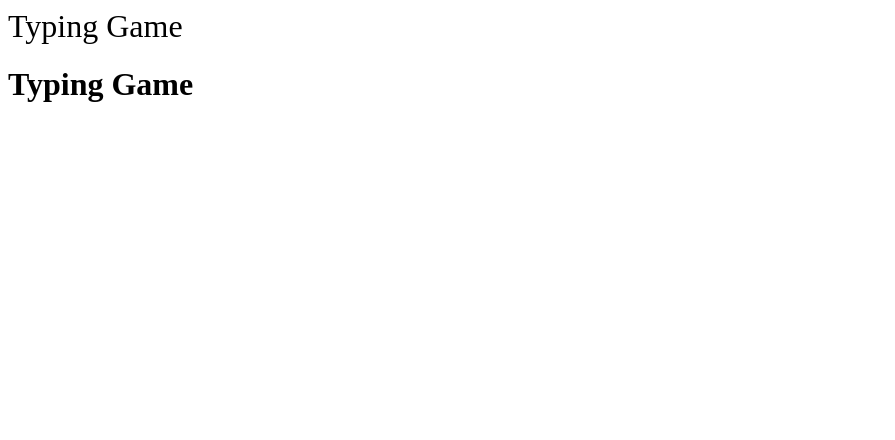
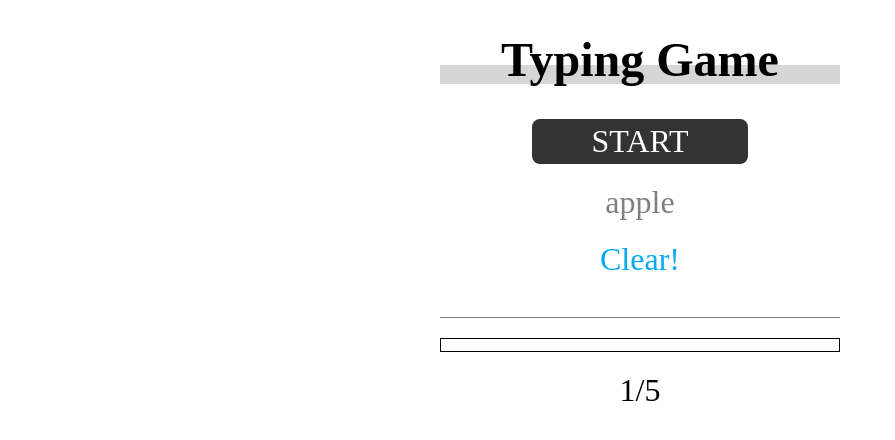
Before and after one commit to mayumiasakawa/typing_game, a Vue app: page / in a window 1280 px wide. Shown: the top 440 px of the page, without its empty margins (0-895 px from the left). Built offline with nearby package versions, Linux system fonts and the light colour scheme.

Commit message:
add to html/s

```diff
--- a/src/components/Typing.vue
+++ b/src/components/Typing.vue
@@ -1,13 +1,88 @@
 <template>
-<div class="container">
-  <div class="title">Typing Game</div>
-  <h1>Typing Game</h1>
-  <div class="marker"></div>
-</div>
+  <div class="container">
+    <div class="title">
+      <h1>Typing Game</h1>
+      <div class="marker"></div>
+    </div>
+    <button class="startButton mb-20">START</button>
+    <div class="question mb-20">apple</div>
+    <div class="clear">Clear!</div>
+    <div class="typeformwapper mb-20">
+      <input type="text" class="typeform">
+    </div>
+    <div class="gaugeWarapper mb-20">
+      <div class="gauge"></div>
+    </div>
+    <div>1/5</div>
+  </div>
 </template>
 
 <script>
 </script>
 
 <style>
+  .mb-20{
+    margin-bottom: 20px;
+  }
+
+.container{
+  width: 400px;
+  margin: 0 auto;
+  text-align: center;
+}
+
+.title{
+  position: relative;
+  font-size: 48px;
+}
+
+.marker{
+  width: 100%;
+  height: 35%;
+  background-color: #a2a2a270;
+  position: absolute;
+  bottom: 5%;
+  z-index: -1;
+}
+
+.startButton{
+  background-color: #333;
+  color: #fff;
+  padding: 4px 60px;
+  border: none;
+  outline: none;
+  border-radius: 8px;
+  cursor: pointer;
+}
+
+.startButton:hover{
+  opacity: 0.7;
+}
+
+.question{
+  color: gray;
+}
+
+.clear{
+  color: #03a9f4;
+}
+
+.typeform{
+  text-align: center;
+  outline: none;
+  border: none;
+}
+
+.typeformwapper{
+  border-bottom: 1px solid gray;
+}
+
+.gauge{
+  height: 12px;
+}
+
+.gaugeWarapper{
+  border: 1px solid;
+  height: 12px;
+}
 </style>
```
